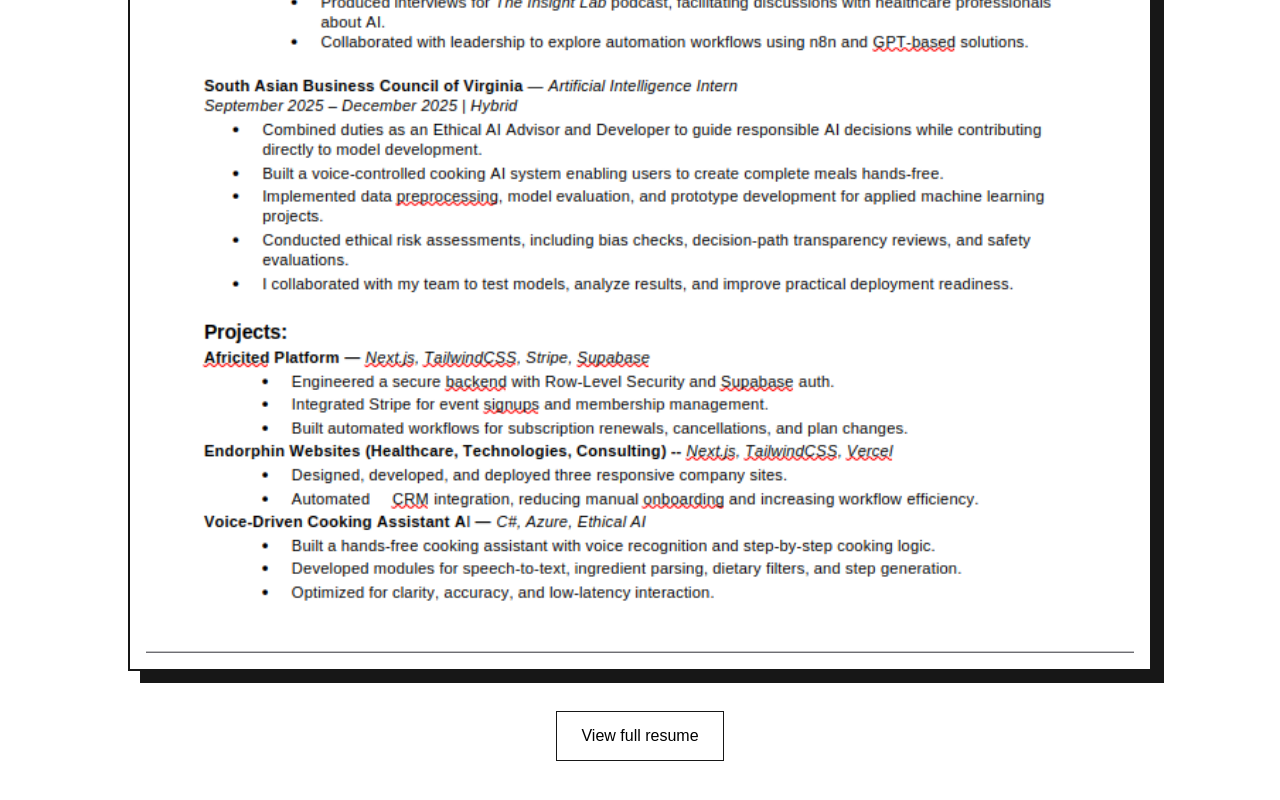
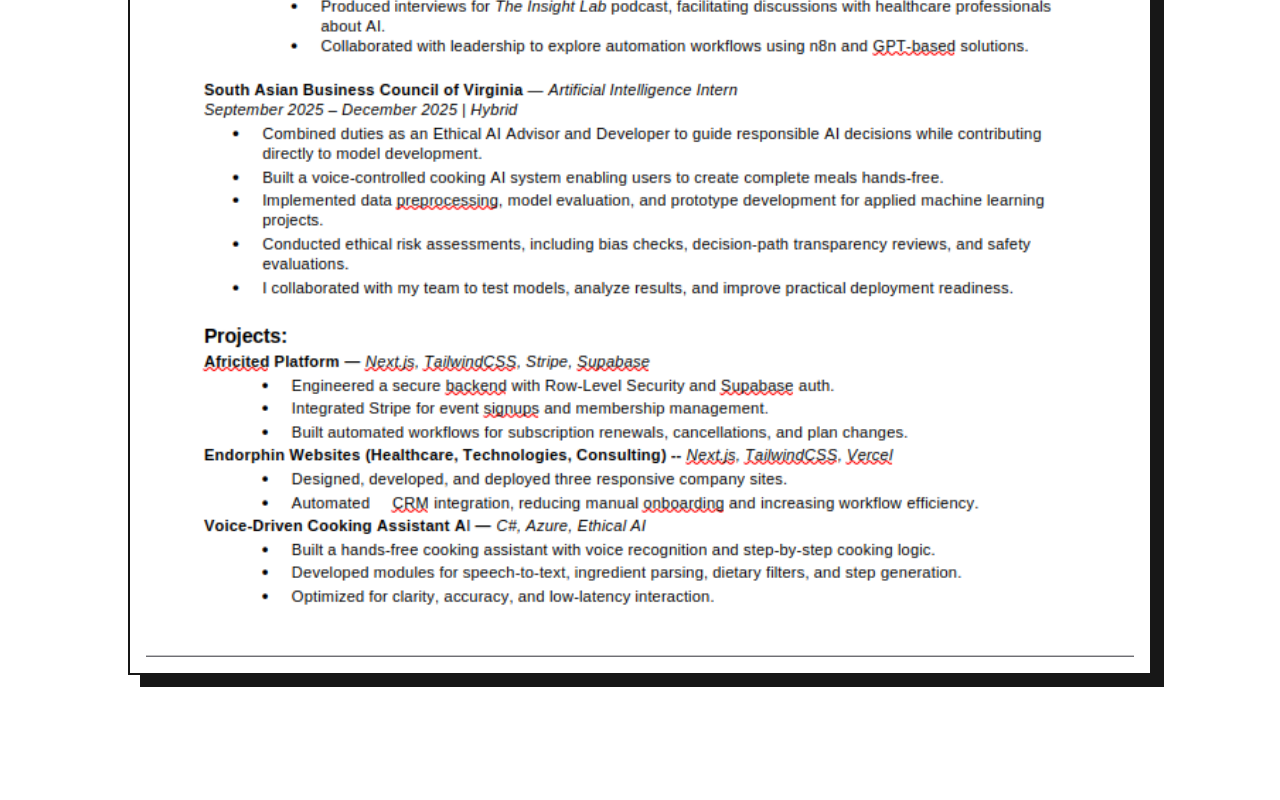
Before and after one commit to Flickz-the-goat/ani-web, a Next.js app in the folder its-me/: page / in a window 1280 px wide. Shown: the part 2284-3084 px from the top of the page. Built offline with nearby package versions, Linux system fonts and the light colour scheme.

Commit message:
fixed projects card description height

```diff
--- a/its-me/components/Projects.tsx
+++ b/its-me/components/Projects.tsx
@@ -32,7 +32,7 @@
             <h3 className="text-2xl font-bold font-mono mb-2">
               {project.title}
             </h3>
-            <p className="text-(--textSecondary) mb-6">{project.description}</p>
+            <p className="text-(--textSecondary) mb-6 min-h-25">{project.description}</p>
             <div className="flex flex-wrap gap-2 mb-4">
               {project.tech.map((tech, i) => (
                 <span
--- a/its-me/components/Resume.tsx
+++ b/its-me/components/Resume.tsx
@@ -21,24 +21,6 @@
       />
     </div>
 
-    {/* Action */}
-    <a
-      href="/resume.pdf"
-      target="_blank"
-      rel="noopener noreferrer"
-      className="
-        inline-flex items-center justify-center
-        border border-(--borderColor)
-        px-6 py-3
-        text-(--textMain)
-        transition-colors
-        hover:bg-(--effect)
-        hover:text-(--effectText)
-      "
-    >
-      View full resume
-    </a>
-
   </div>
 </section>
 
```
